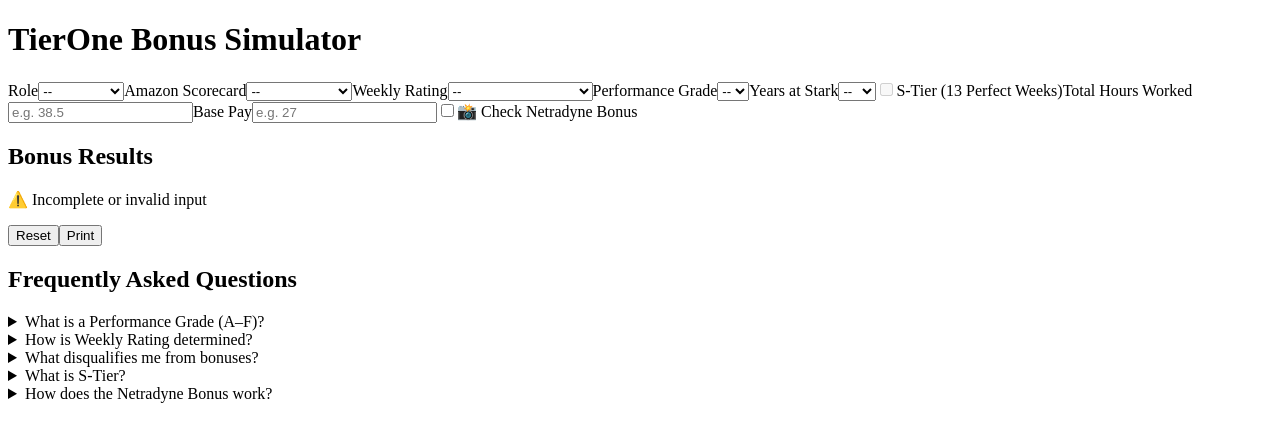
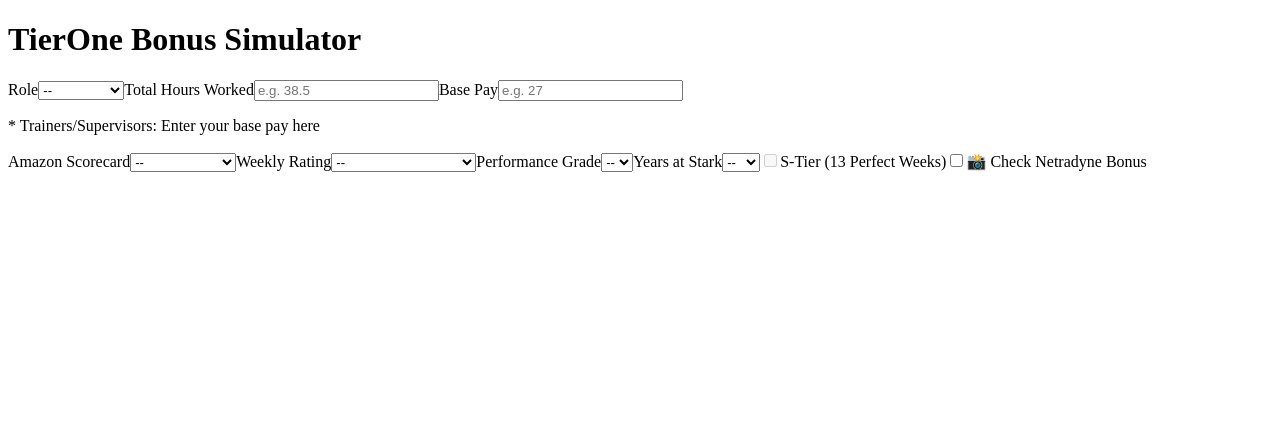
Before and after one commit to StarkTierOne/TierOne-simulator, a React (Create React App) app: page / in a window 1280 px wide. Shown: the top 442 px of the page. Built offline with nearby package versions, Linux system fonts and the light colour scheme.

Commit message:
Update App.jsx

```diff
--- a/src/App.jsx
+++ b/src/App.jsx
@@ -2,6 +2,30 @@
 // Includes: BONUS_MATRIX, full JSX, fixed return(), safe JSX symbols
 
 import React, { useState, useEffect } from "react";
+
+// TIP: Move this outside of the component for better render performance
+const BONUS_MATRIX = {
+  "Fantastic Plus": {
+    Perfect: { A: [26, 27, 28, 29, 30, 32], B: [25, 26, 27, 28, 29, 30], C: [24.75, 25, 25.25, 25.5, 25.75, 26], "D & F": [24] },
+    "Meets Requirements": { A: [25, 26, 27, 28, 29, 30], B: [24.5, 25, 25.5, 26, 26.5, 27], C: [24.25, 24.5, 24.75, 25, 25.25, 25.5], "D & F": [24] }
+  },
+  Fantastic: {
+    Perfect: { A: [25, 26, 27, 28, 29, 30], B: [24.5, 25, 26, 27, 28, 29], C: [24.25, 24.5, 24.75, 25, 25.25, 25.5], "D & F": [24] },
+    "Meets Requirements": { A: [24.5, 25.5, 26, 26.5, 27, 28], B: [24.25, 24.5, 25, 25.5, 26, 26.5], C: [24, 24.25, 24.5, 24.75, 25, 25.25], "D & F": [24] }
+  },
+  Good: {
+    Perfect: { A: [24.5, 25, 25.5, 26, 26.5, 27], B: [24.25, 24.5, 25, 25.5, 26, 26.5], C: [24, 24.25, 24.5, 24.75, 25, 25.25], "D & F": [24] },
+    "Meets Requirements": { A: [24.25, 24.5, 25, 25.25, 25.5, 25.75], B: [24, 24.25, 24.5, 24.75, 25, 25.25], C: [24, 24, 24, 24, 24, 24], "D & F": [24] }
+  },
+  Fair: {
+    Perfect: { A: [24.25, 24.5, 25, 25.25, 25.5, 25.75], B: [24, 24.25, 24.5, 24.75, 25, 25.25], C: [24, 24, 24, 24, 24, 24], "D & F": [24] },
+    "Meets Requirements": { A: [24, 24.25, 24.5, 24.75, 25, 25.25], B: [24, 24, 24, 24, 24, 24], C: [24, 24, 24, 24, 24, 24], "D & F": [24] }
+  },
+  Poor: {
+    Perfect: { A: [24, 24, 24, 24, 24, 24], B: [24, 24, 24, 24, 24, 24], C: [24, 24, 24, 24, 24, 24], "D & F": [24] },
+    "Meets Requirements": { A: [24, 24, 24, 24, 24, 24], B: [24, 24, 24, 24, 24, 24], C: [24, 24, 24, 24, 24, 24], "D & F": [24] }
+  }
+};
 
 export default function App() {
   const [role, setRole] = useState("");
@@ -27,29 +51,6 @@ export default function App() {
   };
 
   const printResults = () => window.print();
-
-  const BONUS_MATRIX = {
-    "Fantastic Plus": {
-      Perfect: { A: [26, 27, 28, 29, 30, 32], B: [25, 26, 27, 28, 29, 30], C: [24.75, 25, 25.25, 25.5, 25.75, 26], "D & F": [24] },
-      "Meets Requirements": { A: [25, 26, 27, 28, 29, 30], B: [24.5, 25, 25.5, 26, 26.5, 27], C: [24.25, 24.5, 24.75, 25, 25.25, 25.5], "D & F": [24] }
-    },
-    Fantastic: {
-      Perfect: { A: [25, 26, 27, 28, 29, 30], B: [24.5, 25, 26, 27, 28, 29], C: [24.25, 24.5, 24.75, 25, 25.25, 25.5], "D & F": [24] },
-      "Meets Requirements": { A: [24.5, 25.5, 26, 26.5, 27, 28], B: [24.25, 24.5, 25, 25.5, 26, 26.5], C: [24, 24.25, 24.5, 24.75, 25, 25.25], "D & F": [24] }
-    },
-    Good: {
-      Perfect: { A: [24.5, 25, 25.5, 26, 26.5, 27], B: [24.25, 24.5, 25, 25.5, 26, 26.5], C: [24, 24.25, 24.5, 24.75, 25, 25.25], "D & F": [24] },
-      "Meets Requirements": { A: [24.25, 24.5, 25, 25.25, 25.5, 25.75], B: [24, 24.25, 24.5, 24.75, 25, 25.25], C: [24, 24, 24, 24, 24, 24], "D & F": [24] }
-    },
-    Fair: {
-      Perfect: { A: [24.25, 24.5, 25, 25.25, 25.5, 25.75], B: [24, 24.25, 24.5, 24.75, 25, 25.25], C: [24, 24, 24, 24, 24, 24], "D & F": [24] },
-      "Meets Requirements": { A: [24, 24.25, 24.5, 24.75, 25, 25.25], B: [24, 24, 24, 24, 24, 24], C: [24, 24, 24, 24, 24, 24], "D & F": [24] }
-    },
-    Poor: {
-      Perfect: { A: [24, 24, 24, 24, 24, 24], B: [24, 24, 24, 24, 24, 24], C: [24, 24, 24, 24, 24, 24], "D & F": [24] },
-      "Meets Requirements": { A: [24, 24, 24, 24, 24, 24], B: [24, 24, 24, 24, 24, 24], C: [24, 24, 24, 24, 24, 24], "D & F": [24] }
-    }
-  };
 
   const getTenureIndex = () => {
     const validSTierScores = ["Fantastic Plus", "Fantastic", "Good", "Fair"];
@@ -101,6 +102,17 @@ export default function App() {
           <option>Supervisor</option>
         </select>
 
+        <label>Total Hours Worked</label>
+        <input type="number" value={hours} onChange={(e) => setHours(e.target.value)} placeholder="e.g. 38.5" className="p-2 border rounded w-full" />
+
+        {role !== "Driver" && (
+          <>
+            <label>Base Pay</label>
+            <input type="number" value={baseRate} onChange={(e) => setBaseRate(e.target.value)} placeholder="e.g. 27" className="p-2 border rounded w-full" />
+            <p className="text-xs text-gray-500 mt-1">* Trainers/Supervisors: Enter your base pay here</p>
+          </>
+        )}
+
         <label>Amazon Scorecard</label>
         <select value={scorecard} onChange={(e) => setScorecard(e.target.value)} className="p-2 border rounded w-full">
           <option value="">--</option>
@@ -146,16 +158,6 @@ export default function App() {
           <span>S-Tier (13 Perfect Weeks)</span>
         </label>
 
-        <label>Total Hours Worked</label>
-        <input type="number" value={hours} onChange={(e) => setHours(e.target.value)} placeholder="e.g. 38.5" className="p-2 border rounded w-full" />
-
-        {role !== "Driver" && (
-          <>
-            <label>Base Pay</label>
-            <input type="number" value={baseRate} onChange={(e) => setBaseRate(e.target.value)} placeholder="e.g. 27" className="p-2 border rounded w-full" />
-          </>
-        )}
-
         <label className="flex items-center space-x-2">
           <input type="checkbox" checked={checkND} onChange={(e) => setCheckND(e.target.checked)} className="w-5 h-5" />
           <span>📸 Check Netradyne Bonus</span>
@@ -182,74 +184,6 @@ export default function App() {
           </div>
         )}
       </div>
-
-      <div className="bg-blue-50 p-6 mt-6 rounded shadow-md">
-        <h2 className="text-xl font-bold mb-4">Bonus Results</h2>
-        {!result ? (
-          <p className="text-red-600">⚠️ Incomplete or invalid input</p>
-        ) : (
-          <ul className="space-y-1">
-            <li><strong>Your Base Rate:</strong> ${base.toFixed(2)}</li>
-            <li><strong>Hourly Bonus:</strong> {isEligible ? `+$${hourlyBonus.toFixed(2)}` : "⚠️ Ineligible for bonus"}</li>
-            <li><strong>New Hourly Pay:</strong> {isEligible ? `$${newHourly}` : "⚠️ Ineligible for bonus"}</li>
-            <li><strong>Overtime Pay:</strong> ${otPay}</li>
-            <li><strong>Weekly Bonus:</strong> {isEligible ? `$${weeklyBonus}` : "⚠️ Ineligible for bonus"}</li>
-            <li><strong>Base Pay (incl. OT):</strong> ${basePayInclOT}</li>
-            <li><strong>Total Weekly Pay:</strong> {isEligible ? `$${totalWeeklyPay}` : "⚠️ Ineligible for bonus"}</li>
-          </ul>
-        )}
-        <div className="mt-4 flex gap-4">
-          <button onClick={resetForm} className="px-4 py-2 bg-red-500 hover:bg-red-600 text-white rounded">Reset</button>
-          <button onClick={printResults} className="px-4 py-2 bg-gray-700 hover:bg-gray-800 text-white rounded">Print</button>
-        </div>
-      </div>
-
-      <div className="mt-10 space-y-4 text-sm leading-relaxed">
-        <h2 className="text-xl font-semibold text-center mb-4">Frequently Asked Questions</h2>
-        <details className="border rounded p-3">
-          <summary className="font-medium cursor-pointer">What is a Performance Grade (A–F)?</summary>
-          <p className="mt-2 text-gray-700">
-            A = 10 weeks at 100%, rest ≥90%, 1 grace week ≥70%<br />
-            B = 5 weeks at 100%, rest ≥90%, 1 grace week ≥70% or all 13 weeks ≥90%<br />
-            C = All other valid combinations<br />
-            D = 2+ weeks &lt;70% or 6+ weeks between 70–83%<br />
-            F = 5+ weeks &lt;70% or all 13 weeks between 70–83%
-          </p>
-        </details>
-        <details className="border rounded p-3">
-          <summary className="font-medium cursor-pointer">How is Weekly Rating determined?</summary>
-          <p className="mt-2 text-gray-700">
-            Perfect: 100% score, no flags<br />
-            Meets: 83–99% + no major flags or 100% + 1 minor flag<br />
-            NI: 70–82.99% or 83–99% with minor flags<br />
-            AR: &lt;70% or 3+ minor flags or any major flag
-          </p>
-        </details>
-        <details className="border rounded p-3">
-          <summary className="font-medium cursor-pointer">What disqualifies me from bonuses?</summary>
-          <p className="mt-2 text-gray-700">
-            • Rating is NI or AR<br />
-            • Major camera flag<br />
-            • Didn’t meet Grade/Tenure/Scorecard threshold<br />
-            • Recent severe event
-          </p>
-        </details>
-        <details className="border rounded p-3">
-          <summary className="font-medium cursor-pointer">What is S-Tier?</summary>
-          <p className="mt-2 text-gray-700">
-            13 Perfect weeks in a row. Unlocks 5-year bonus rate. Must maintain Perfect to stay in.
-          </p>
-        </details>
-        <details className="border rounded p-3">
-          <summary className="font-medium cursor-pointer">How does the Netradyne Bonus work?</summary>
-          <p className="mt-2 text-gray-700">
-            • Stark must earn Gold or Silver<br />
-            • Rating = Perfect or Meets<br />
-            • No severe events<br />
-            Bonus accrues weekly and is paid at quarter-end
-          </p>
-        </details>
-      </div>
     </div>
   );
 }
```
